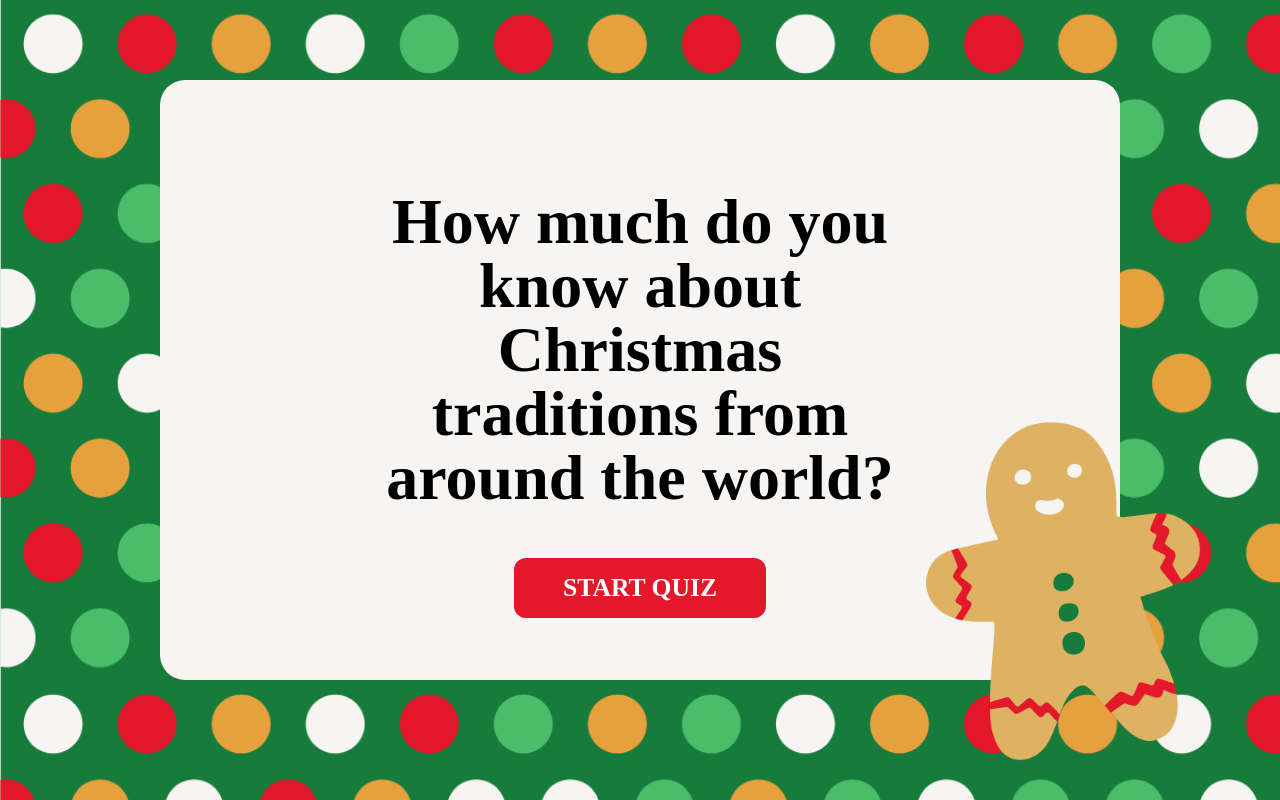
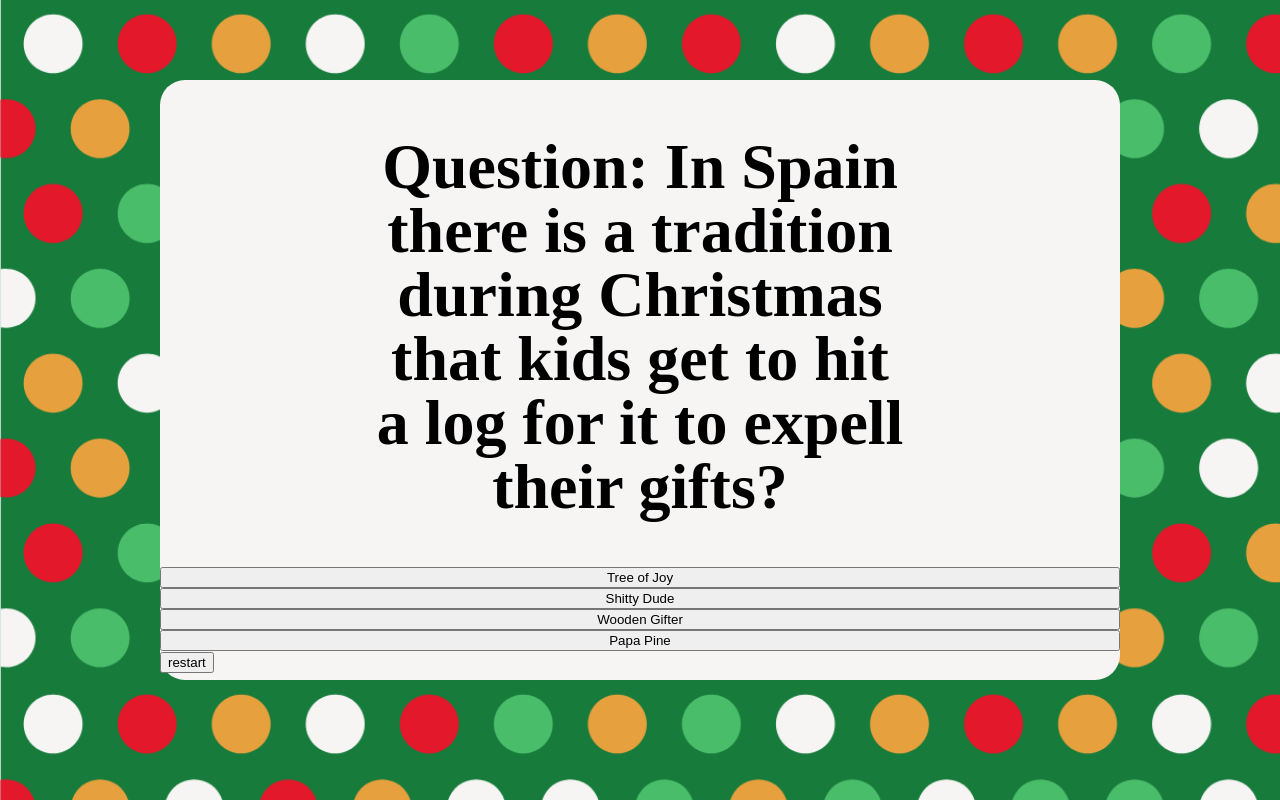
Before and after one commit to Technigo/project-redux-quiz-old, a React (Create React App) app: page /quiz in a window 1280 px wide. Shown: the top 800 px of the page. Built offline with nearby package versions, Linux system fonts and the light colour scheme.

Commit message:
added router and restart button, started on border color for correct answer but not working right now

```diff
--- a/package.json
+++ b/package.json
@@ -15,6 +15,7 @@
     "react-audio-player": "^0.17.0",
     "react-dom": "^18.2.0",
     "react-redux": "^8.0.2",
+    "react-router-dom": "^6.4.2",
     "react-scripts": "^5.0.1",
     "styled-components": "^5.3.6"
   },
--- a/src/App.js
+++ b/src/App.js
@@ -4,6 +4,7 @@ import { combineReducers, configureStore } from '@reduxjs/toolkit';
 import { quiz } from 'reducers/quiz';
 import { StartPage } from 'components/Startpage'
 import ReactAudioPlayer from 'react-audio-player';
+import { BrowserRouter, Routes, Route } from 'react-router-dom'
 
 import { CurrentQuestion } from 'components/CurrentQuestion';
 
@@ -15,12 +16,16 @@ const store = configureStore({ reducer });
 
 export const App = () => {
   return (
-    <>
+    <div>
       <ReactAudioPlayer src="jingle-bells-jazzy-style-christmas-swing-music-1284.mp3" type="audio/mpeg" autoPlay />
       <Provider store={store}>
-        <StartPage />
-        <CurrentQuestion />
+        <BrowserRouter>
+          <Routes>
+            <Route path="/" element={<StartPage />} />
+            <Route path="/quiz" element={<CurrentQuestion />} />
+          </Routes>
+        </BrowserRouter>
       </Provider>
-    </>
+    </div>
   );
 }
--- a/src/components/CurrentQuestion.js
+++ b/src/components/CurrentQuestion.js
@@ -1,6 +1,8 @@
 import React from 'react'
 import { useSelector, useDispatch } from 'react-redux'
+import { Link } from 'react-router-dom'
 import { quiz } from 'reducers/quiz'
+import RestartButton from './RestartButton'
 import { Background, QuestionContainer, Headers } from './Styling/GlobalStyles'
 
 export const CurrentQuestion = () => {
@@ -31,6 +33,9 @@ export const CurrentQuestion = () => {
         {question.options.map((option, index) => {
           return <button onClick={() => onAnswerSubmit(question.id, index)} key={option} type="button">{option}</button>
         })}
+        <Link to="/">
+          <RestartButton />
+        </Link>
       </QuestionContainer>
     </Background>
   )
--- /dev/null
+++ b/src/components/RestartButton.js
@@ -0,0 +1,21 @@
+import React from 'react'
+import { useDispatch } from 'react-redux'
+import { quiz } from 'reducers/quiz'
+
+const RestartButton = () => {
+  const dispatch = useDispatch()
+  const onRestart = () => {
+    dispatch(quiz.actions.restart())
+  }
+
+  return (
+    <div>
+      <button
+        type="button"
+        onClick={onRestart}>
+            restart
+      </button>
+    </div>
+  )
+}
+export default RestartButton
--- a/src/components/Startpage.js
+++ b/src/components/Startpage.js
@@ -1,4 +1,5 @@
 import React from 'react'
+import { Link } from 'react-router-dom'
 import Cookie from 'Images/cookie.png'
 import { Background, QuestionContainer, Headers, Buttons, Illustration } from './Styling/GlobalStyles'
 
@@ -8,7 +9,9 @@ export const StartPage = () => {
       <QuestionContainer>
         <Headers> How much do you know about Christmas traditions from around the world?</Headers>
         <Illustration src={Cookie} alt="Ginger Cookie" />
-        <Buttons href="" class="button"> START QUIZ </Buttons>
+        <Link to="/quiz">
+          <Buttons href="" className="button"> START QUIZ </Buttons>
+        </Link>
       </QuestionContainer>
     </Background>
   )
--- a/src/reducers/quiz.js
+++ b/src/reducers/quiz.js
@@ -3,7 +3,10 @@ import { createSlice } from '@reduxjs/toolkit'
 // Change these to your own questions!
 const questions = [
   { id: 1, questionText: 'In Spain there is a tradition during Christmas that kids get to hit a log for it to expell their gifts?', options: ['Tree of Joy', 'Shitty Dude', 'Wooden Gifter', 'Papa Pine'], correctAnswerIndex: 1 },
-  { id: 2, questionText: 'In Sweden 40% of the population tunes in during Christmas to watch the Donald Duch Special, in the video, what happens after?', options: ['Donuld Duck ...', 'Donuld Duck ...', 'Donuld Duck ...', 'Donuld Duck ...'], correctAnswerIndex: 2 }
+  { id: 2, questionText: 'In Sweden 40% of the population tunes in during Christmas to watch the Donald Duch Special, in the video, what happens after?', options: ['Donuld Duck ...1', 'Donuld Duck 2...', 'Donuld Duck3 ...', 'Donuld Duck4 ...'], correctAnswerIndex: 2 },
+  { id: 3, questionText: 'Test question nb 3', options: ['test answer 1', 'test answer 2', 'test answer 3', 'test answer 4'], correctAnswerIndex: 3 },
+  { id: 4, questionText: 'Test question nb 4', options: ['test answer 2:1', 'test answer 2:2', 'test answer 2:3', 'test answer 2:4'], correctAnswerIndex: 4 },
+  { id: 5, questionText: 'Test question nb 5', options: ['test answer 3:1', 'test answer 3:2', 'test answer 3:3', 'test answer 3:4'], correctAnswerIndex: 1 }
 ]
 
 const initialState = {
```
Also changed, not shown: src/components/Options.js (+21 -4 lines), 1 other file (tests, documents, lock files or other folders).
